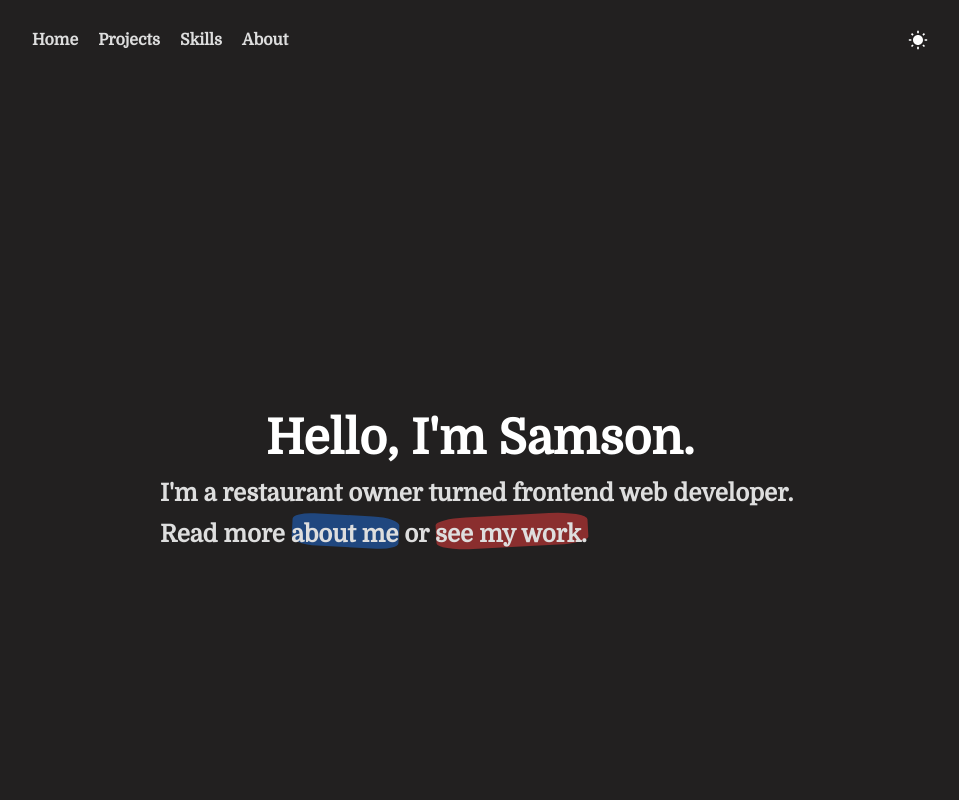
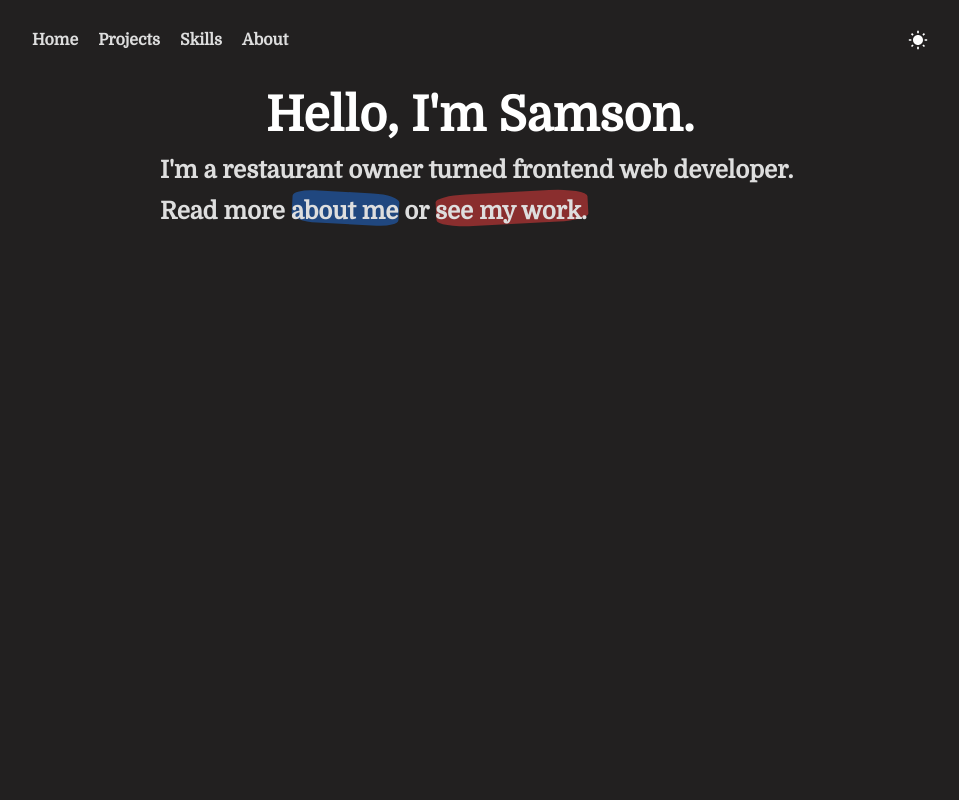
Before and after one commit to samsonc89/samson-react-portfolio, a React (Vite) app: page / in a window 1280 px wide. Shown: the top 800 px of the page, without its empty margins (160-1119 px from the left). Built offline with nearby package versions, Linux system fonts and the light colour scheme.

Commit message:
Render projects section

```diff
--- a/src/App.jsx
+++ b/src/App.jsx
@@ -1,10 +1,11 @@
-import { Navbar, Home } from "./components";
+import { Navbar, Home, Projects } from "./components";
 
 function App() {
   return (
     <div>
       <Navbar />
       <Home />
+      <Projects />
     </div>
   );
 }
--- a/src/components/home/home.css
+++ b/src/components/home/home.css
@@ -1,6 +1,5 @@
 #home {
   flex-direction: column;
-  justify-content: center;
   height: 100vh;
 }
 
--- a/src/components/index.js
+++ b/src/components/index.js
@@ -1,2 +1,3 @@
 export { default as Navbar } from "./navbar/Navbar";
 export { default as Home } from "./home/Home";
+export { default as Projects } from "./projects/Projects";
--- a/src/components/projects/Projects.jsx
+++ b/src/components/projects/Projects.jsx
@@ -0,0 +1,12 @@
+/* eslint-disable react/no-unescaped-entities */
+import "./projects.css";
+
+const Projects = () => {
+  return (
+    <div className="section-container" id="projects">
+      <h1 className="section-heading">Projects</h1>
+    </div>
+  );
+};
+
+export default Projects;
```
